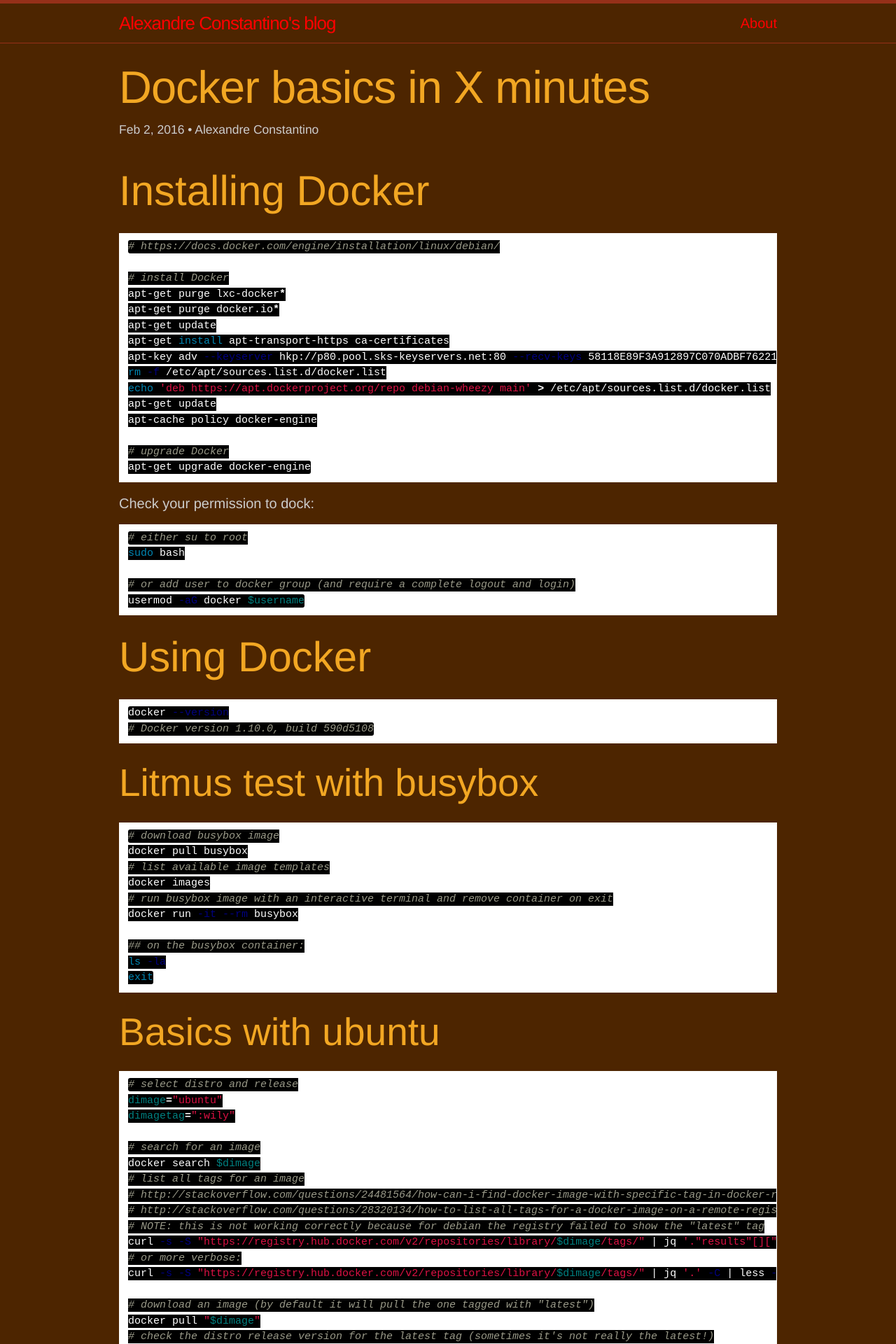
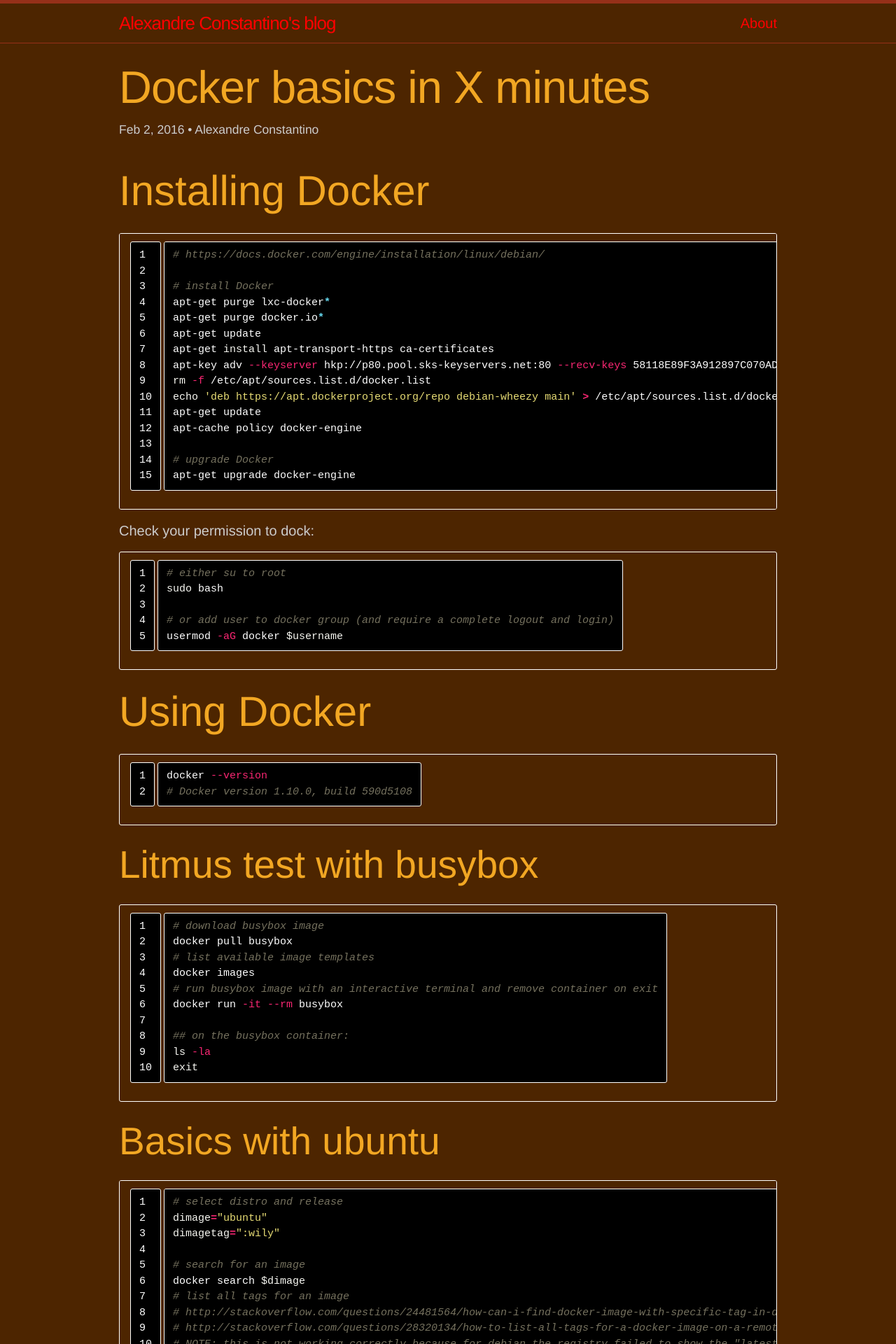
Before and after one commit to alexconst/alexconst.github.io, a Jekyll site: the page built from _posts/2016-02-02-docker-basics.markdown, in a window 1280 px wide. Shown: the top 1920 px of the page at 70% size. Built offline with Jekyll 4.4.1, drawn with Linux system fonts in a browser that asks for light colours; some of the changed text lies outside the part shown.

Commit message:
Get kramdown to a more usable state
Enable line numbers in code blocks.
Choose syntax highlight theme.
Enable toc.
Fix code block boxes width.
Fix background color of block code background boxes.

````diff
--- a/_config.yml
+++ b/_config.yml
@@ -24,21 +24,29 @@ host: 0.0.0.0
 # https://github.com/blog/2100-github-pages-now-faster-and-simpler-with-jekyll-3-0
 markdown: kramdown
 kramdown:
-    input: GFM
-    hard_wrap: false
-    toc_levels: 1..6
-highlighter: rouge
+    input:              GFM
+    auto_ids:           true
+    hard_wrap:          false
+    toc_levels:         1..6
+    toc_panel:          true
+    syntax_highlighter: rouge
+
+    # Rouge Highlighter in Kramdown › http://kramdown.gettalong.org/syntax_highlighter/rouge.html
+    # span, block element options fall back to global
+    syntax_highlighter_opts:
+        # Rouge Options › https://github.com/jneen/rouge#full-options
+        css_class: 'highlight'
+        #line_numbers: true # bad idea, spans don't need linenos and would inherit this option
+        span:
+            line_numbers: false
+        block:
+            line_numbers: true
+            start_line: 1
+        inline_theme: monokai
+        # preview (some of the) color schemes:
+        #   http://vimcolors.com/
+        #   https://github.com/jneen/rouge#inline_theme-nil
+        #   https://github.com/jneen/rouge/tree/14d95cf5c4811da384092499defa05925b9e13fc/lib/rouge/themes
+
 
 permalink: /:year/:month/:day/:title/
-
-
-
-
-#kramdown:
-#  auto_ids:       true
-#  footnote_nr:    1
-#  entity_output:  as_char
-#  toc_levels:     1..6
-#  smart_quotes:   lsquo,rsquo,ldquo,rdquo
-#  enable_coderay: false
-#
--- a/_posts/2016-01-11-packer.markdown
+++ b/_posts/2016-01-11-packer.markdown
@@ -6,6 +6,8 @@ categories: devops
 tags: tutorial packer
 author: Alexandre Constantino
 ---
+
+{% include toc.md %}
 
 # What is Packer
 
@@ -207,7 +209,7 @@ create a Vagrant box).
 Packer supports two types of variables: user variables and configuration
 template variables.
 
-``` text
+``` json
     "vm_name": "debian-802-jessie",
     "ssh_user": "{% raw %}{{env `PACKER_SSH_USER`}}{% endraw %}",
     "passwd/username={% raw %}{{user `ssh_user`}}{% endraw %} <wait>",
@@ -450,7 +452,7 @@ anything.
 
 To pass an environment variable to the provisioning scripts:
 
-``` text
+``` json
             "environment_vars": [
                 "varexample={% raw %}{{user `vm_name`}}{% endraw %}",
                 "varfoo=bar"
--- a/_sass/_base.scss
+++ b/_sass/_base.scss
@@ -135,6 +135,11 @@ code {
     border-radius: 3px;
     background-color: #000;
     color: #fff;
+
+    /* Fixes problem with Rouge code blocks line numbers */
+    /*max-width: 100px;*/
+    max-width:         calc(1000px - (#{$spacing-unit} * 2));
+    max-width: -webkit-calc(1000px - (#{$spacing-unit} * 2));
 }
 
 code {
--- a/_sass/_syntax-highlighting.scss
+++ b/_sass/_syntax-highlighting.scss
@@ -2,8 +2,20 @@
  * Syntax highlighting styles
  */
 .highlight {
-    background: #fff;
+    /*background: $syntax-bg-color;*/
     @extend %vertical-rhythm;
+    .highlighter-rouge & {
+      /*background: $syntax-bg-color;*/
+      background: $background-color;
+    }
+
+
+    /*generated by jekyll 3:*/
+    /*background: #fff;*/
+    /*@extend %vertical-rhythm;*/
+    /*.highlighter-rouge & {*/
+    /*  background: #eef;*/
+    /*}*/
 
     .c     { color: #998; font-style: italic } // Comment
     .err   { color: #a61717; background-color: #e3d2d2 } // Error
--- a/css/main.scss
+++ b/css/main.scss
@@ -21,12 +21,15 @@ $golden-color:      #f2a723;
 $golden-color-dark: darken($golden-color, 25%);
 $red-color:         #ff0000;
 $red-brown-color:   #963019;
+$black-color:       #000000;
 
 $text-color:        $grey-color;
 $background-color:  $brown-color;
 $brand-color:       $red-color;
 $headers-color:     $golden-color;
 $line-color:        $red-brown-color;
+
+$syntax-bg-color:   $black-color;
 
 $on-palm:           600px;
 $on-laptop:         800px;
````
Also changed, not shown: _drafts/packer.md (+2 -2 lines).
